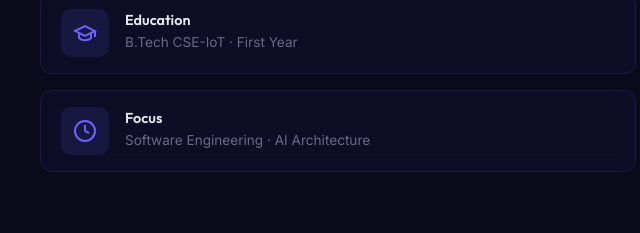
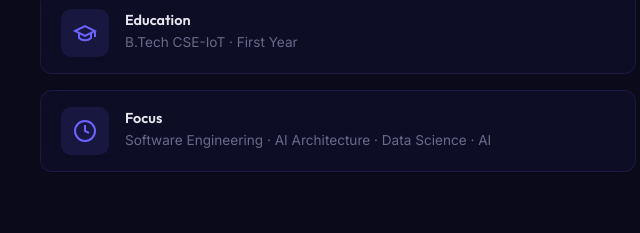
Before and after one commit to nihal-savaliya/Portfolio-Nihal-Savaliya, a plain HTML site: page index.html in a window 1280 px wide. Shown: the part 1487-1720 px from the top of the page, 24-664 px from the left. Drawn offline with Linux system fonts and the light colour scheme.

Commit message:
Update index.html

```diff
--- a/index.html
+++ b/index.html
@@ -159,7 +159,7 @@
                             </div>
                             <div>
                                 <h4>Focus</h4>
-                                <p>Software Engineering · AI Architecture</p>
+                                <p>Software Engineering · AI Architecture · Data Science · AI </p>
                             </div>
                         </div>
                     </div>
```
